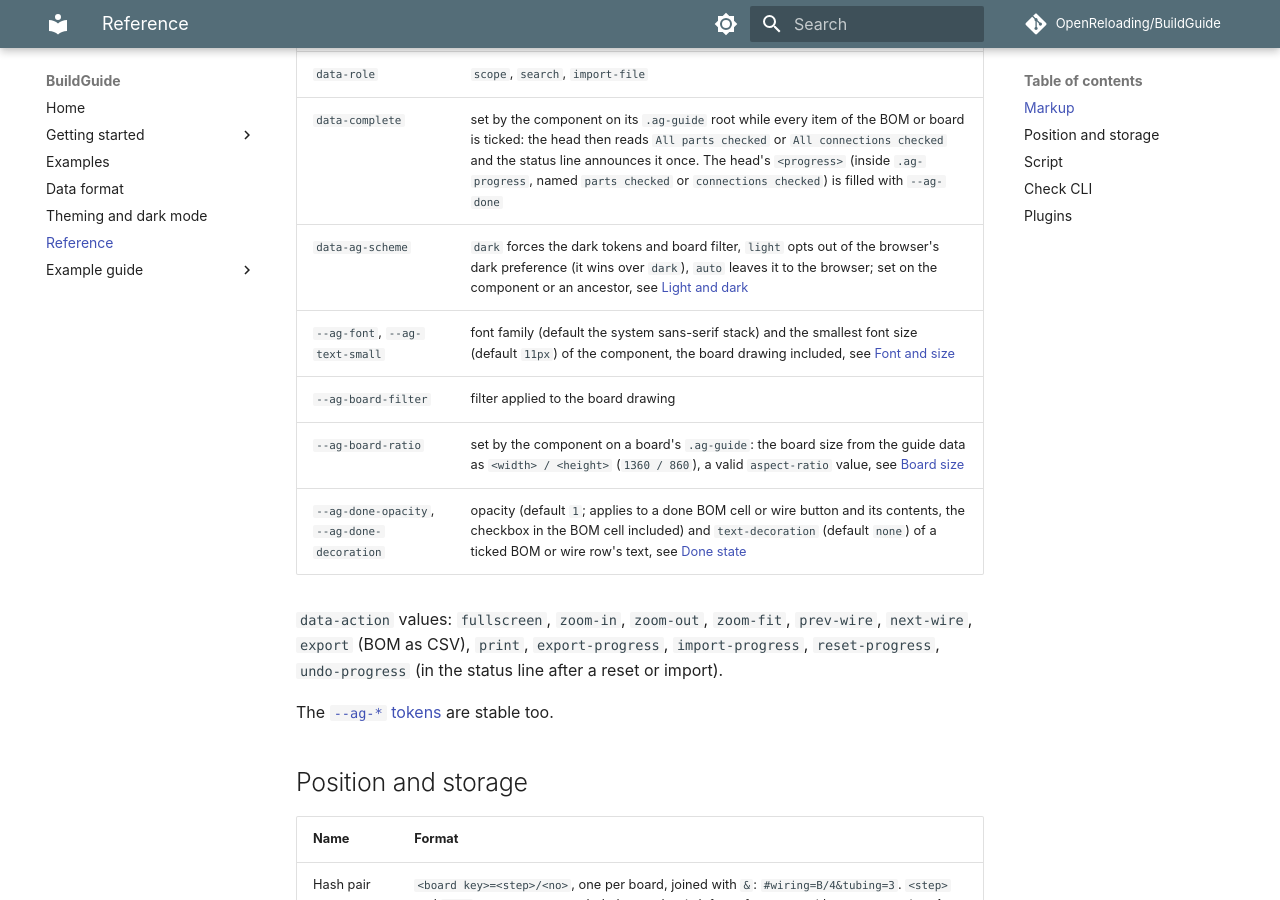
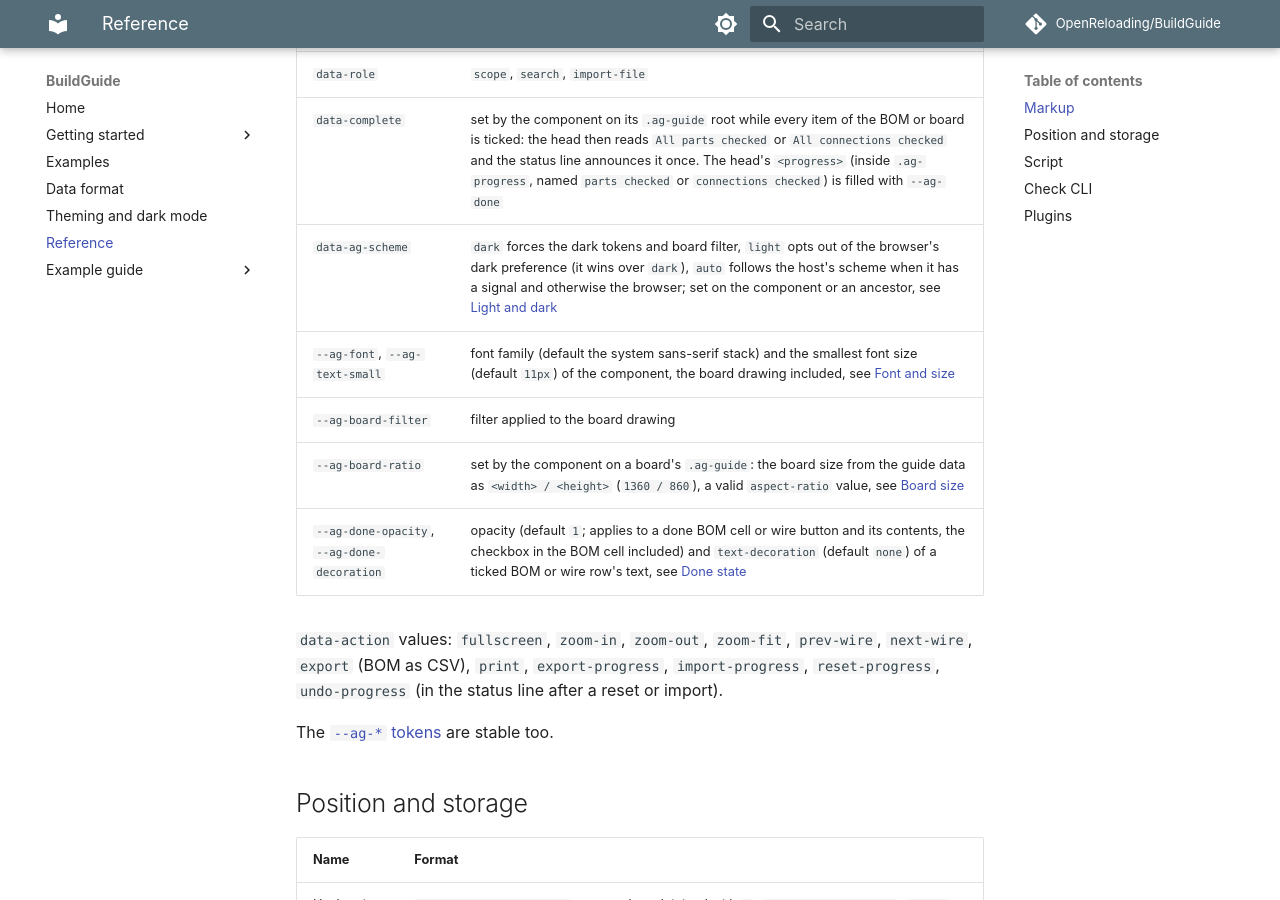
Before and after one commit to OpenReloading/BuildGuide, an MkDocs documentation site: the page built from docs/reference.md, in a window 1280 px wide and 900 px high, scrolled down 889 px. Built offline with MkDocs 1.6.1 and Material for MkDocs 9.7.7, drawn with Linux system fonts in a browser that asks for light colours.

Commit message:
docs(core): auto follows the host signal, else the browser
Refs #70
Assisted-by: generative AI

```diff
--- a/docs/reference.md
+++ b/docs/reference.md
@@ -17,7 +17,7 @@ The surface a site may style or test against. Anything not listed here can chang
 | `data-step`, `data-wire`, `data-conn`, `data-connection` | step buttons, connection rows and board connections; a ticked connection's drawing shows `✓ <number>` in a tinted pill (a diode has no pill: its name label carries the check mark) and its accessible name ends with `; checked` |
 | `data-role` | `scope`, `search`, `import-file` |
 | `data-complete` | set by the component on its `.ag-guide` root while every item of the BOM or board is ticked: the head then reads `All parts checked` or `All connections checked` and the status line announces it once. The head's `<progress>` (inside `.ag-progress`, named `parts checked` or `connections checked`) is filled with `--ag-done` |
-| `data-ag-scheme` | `dark` forces the dark tokens and board filter, `light` opts out of the browser's dark preference (it wins over `dark`), `auto` leaves it to the browser; set on the component or an ancestor, see [Light and dark](theming.md#light-and-dark) |
+| `data-ag-scheme` | `dark` forces the dark tokens and board filter, `light` opts out of the browser's dark preference (it wins over `dark`), `auto` follows the host's scheme when it has a signal and otherwise the browser; set on the component or an ancestor, see [Light and dark](theming.md#light-and-dark) |
 | `--ag-font`, `--ag-text-small` | font family (default the system sans-serif stack) and the smallest font size (default `11px`) of the component, the board drawing included, see [Font and size](theming.md#font-and-size) |
 | `--ag-board-filter` | filter applied to the board drawing |
 | `--ag-board-ratio` | set by the component on a board's `.ag-guide`: the board size from the guide data as `<width> / <height>` (`1360 / 860`), a valid `aspect-ratio` value, see [Board size](theming.md#board-size) |
```
Also changed, not shown: docs/theming.md (+1 -1 lines).
